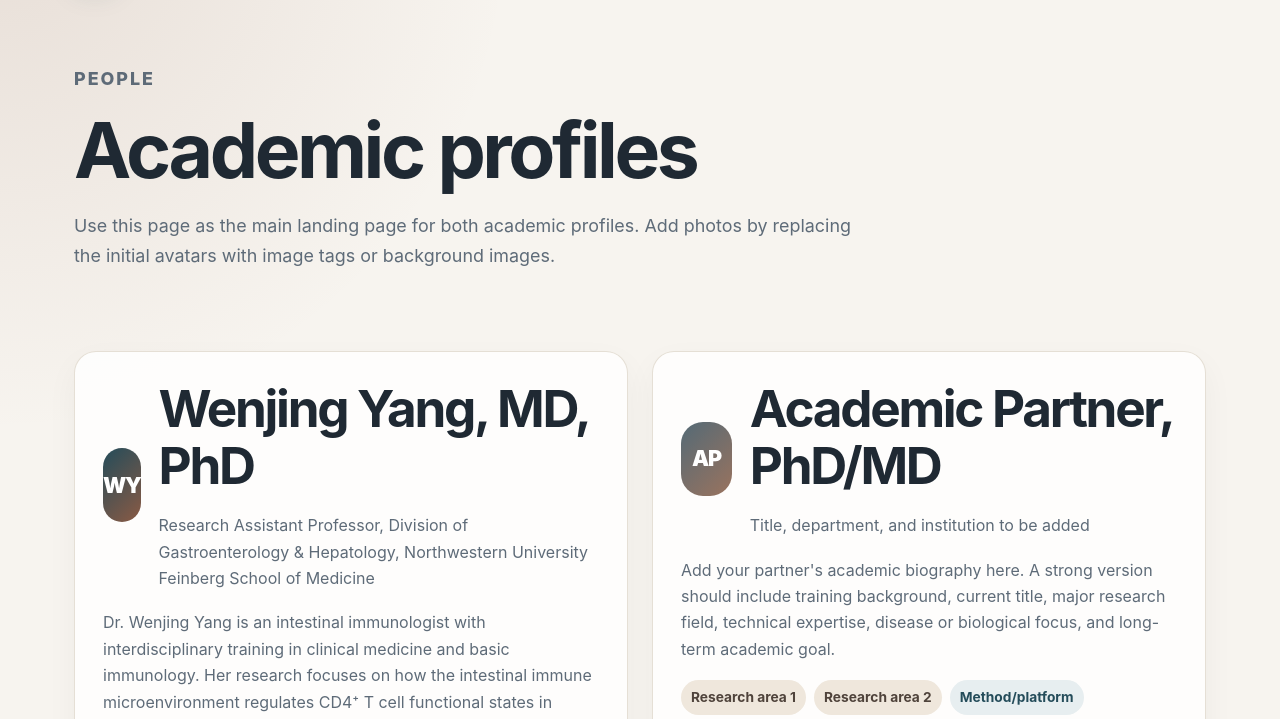
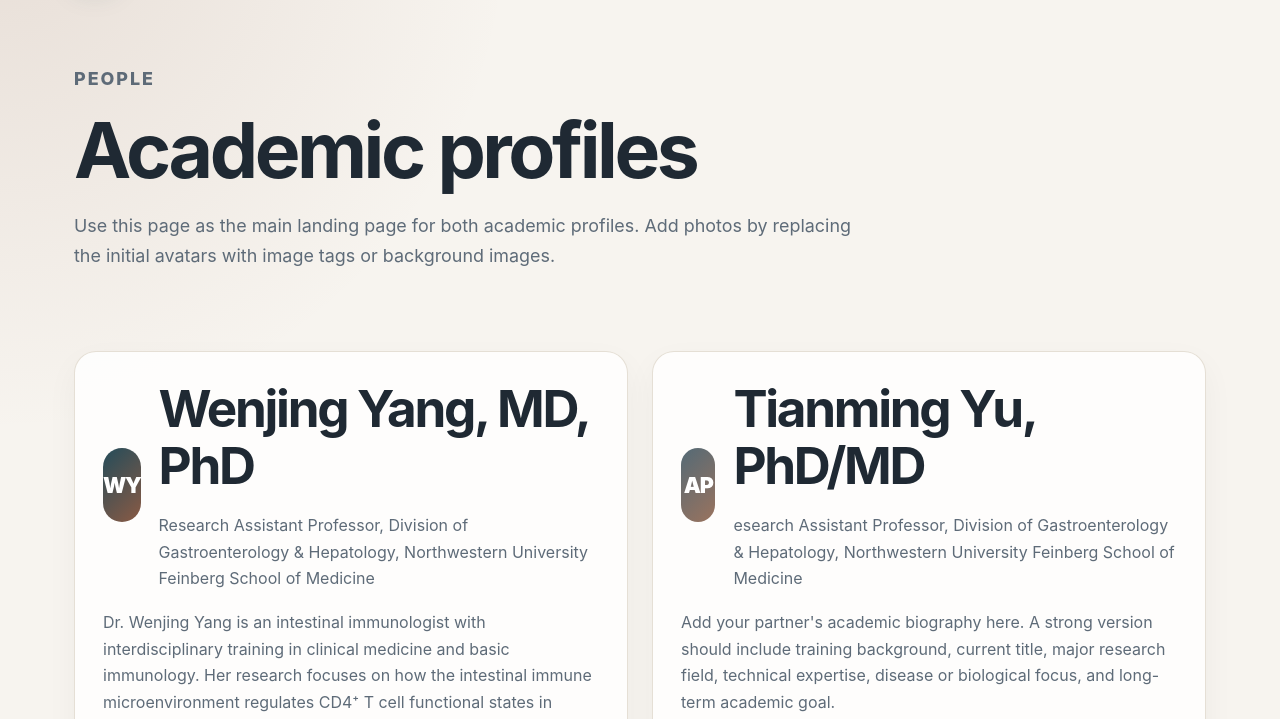
Before and after one commit to WenjingYang2024/wenmingcp.github.io, a plain HTML site: page people.html in a window 1280 px wide. Shown: the part 81-800 px from the top of the page. Drawn offline with Linux system fonts and the light colour scheme.

Commit message:
Update people.html

```diff
--- a/people.html
+++ b/people.html
@@ -70,8 +70,8 @@
           <div class="person-top">
             <div class="avatar light">AP</div>
             <div>
-              <h2>Academic Partner, PhD/MD</h2>
-              <p class="person-title">Title, department, and institution to be added</p>
+              <h2>Tianming Yu, PhD/MD</h2>
+              <p class="person-title">esearch Assistant Professor, Division of Gastroenterology & Hepatology, Northwestern University Feinberg School of Medicine</p>
             </div>
           </div>
           <p>Add your partner's academic biography here. A strong version should include training background, current title, major research field, technical expertise, disease or biological focus, and long-term academic goal.</p>
```
